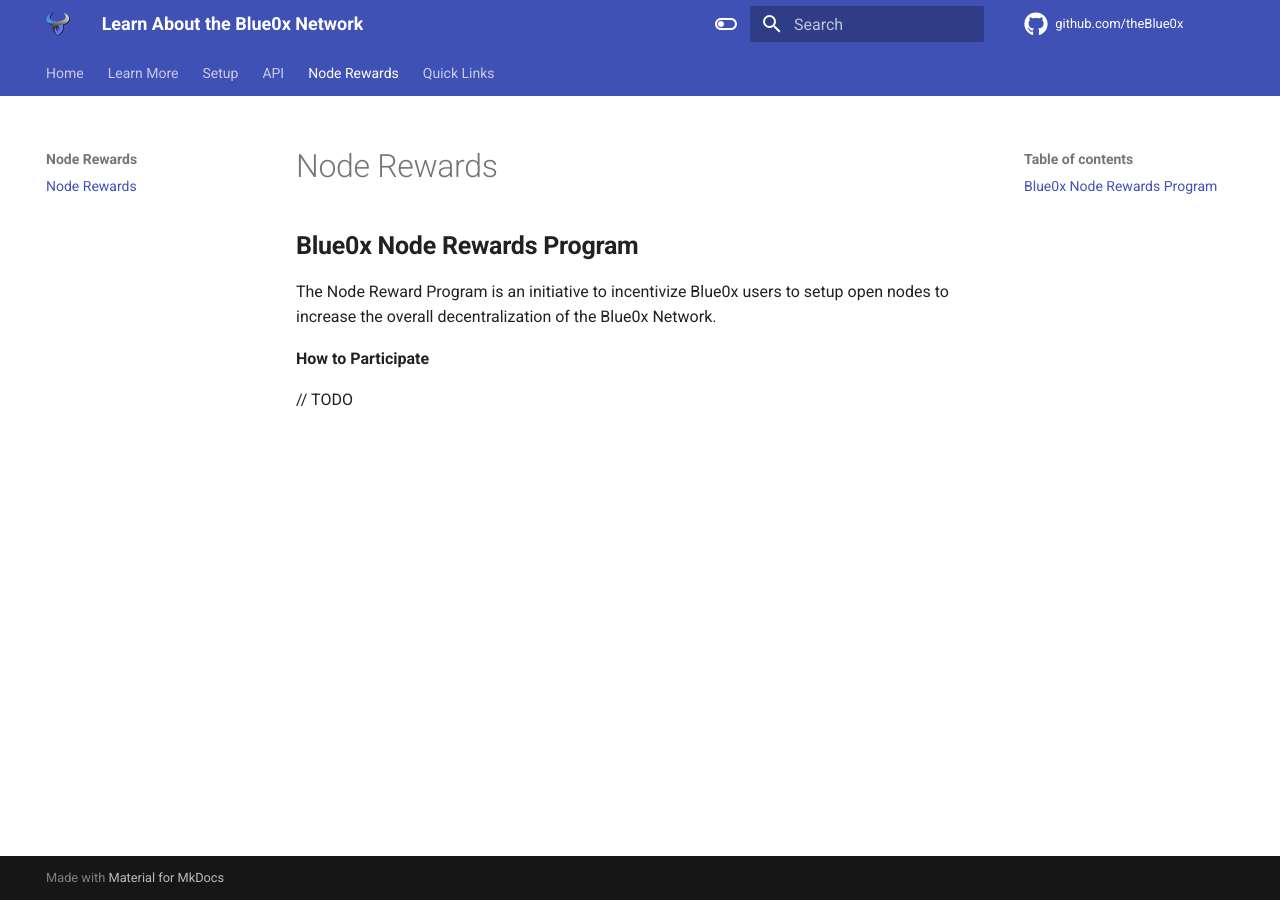
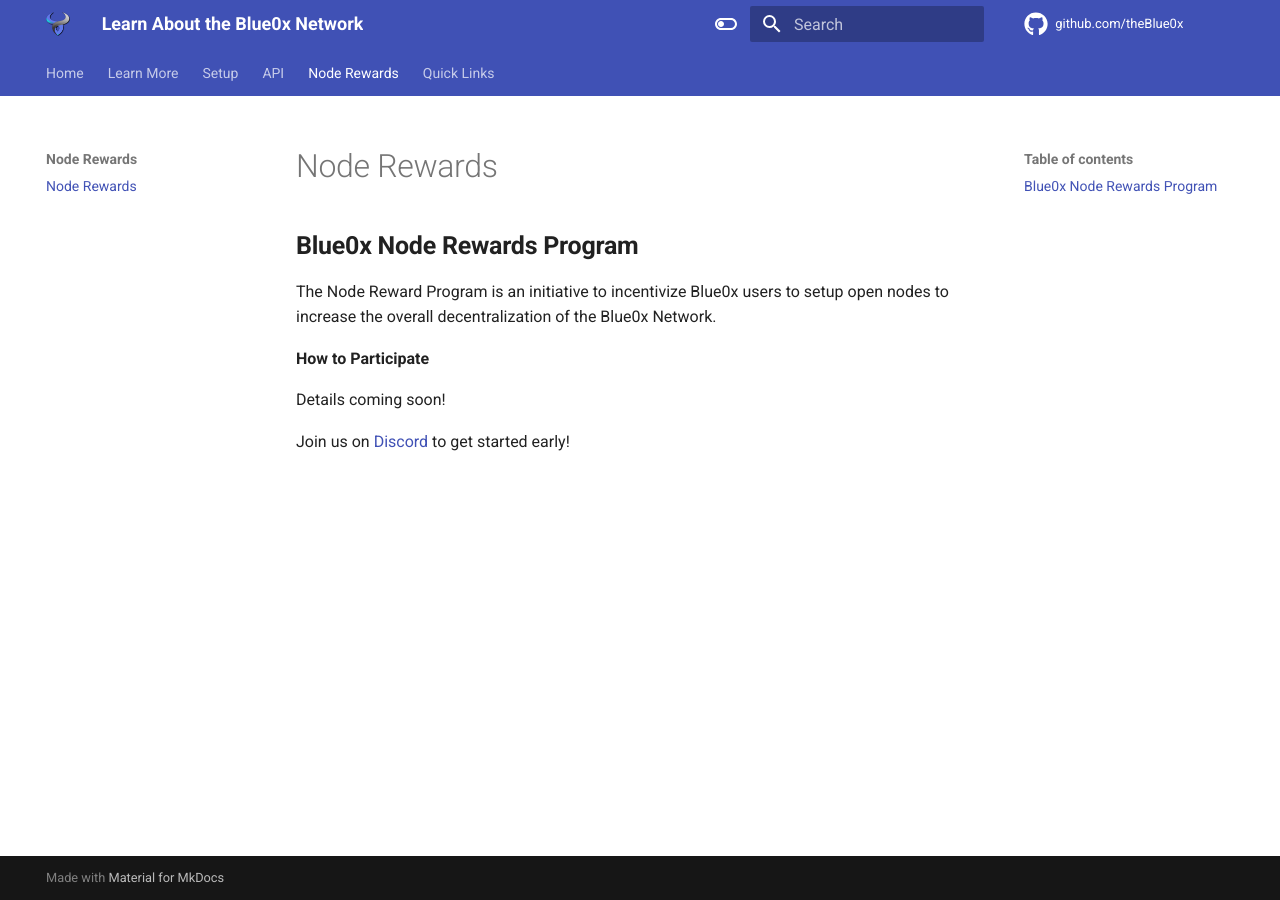
Before and after one commit to theBlue0x/docs, an MkDocs documentation site: the page built from docs/node_rewards/index.md, in a window 1280 px wide. Built offline with MkDocs 1.6.1 and Material for MkDocs 9.7.7, drawn with Linux system fonts in a browser that asks for light colours.

Commit message:
Update index.md

```diff
--- a/docs/node_rewards/index.md
+++ b/docs/node_rewards/index.md
@@ -4,4 +4,6 @@
 
 **How to Participate**
 
-// TODO
+Details coming soon!
+
+Join us on [Discord](https://discord.gg/8db6CRqM4H) to get started early!
```
